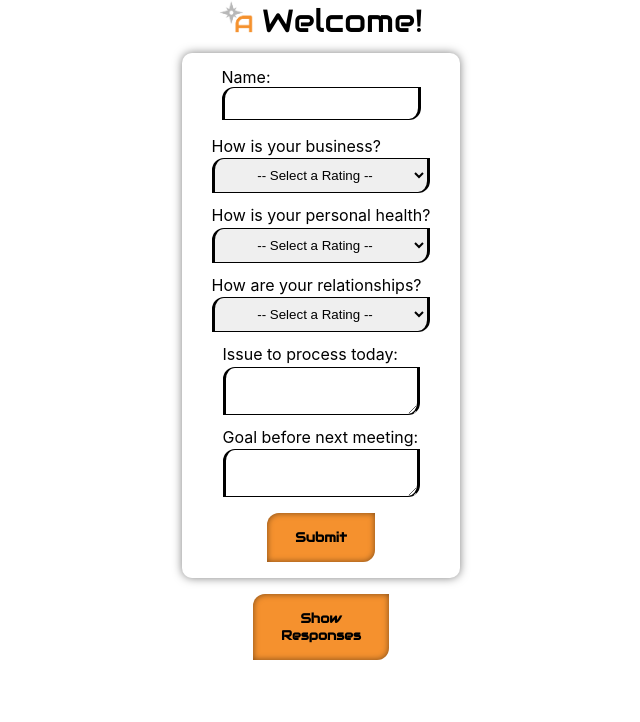
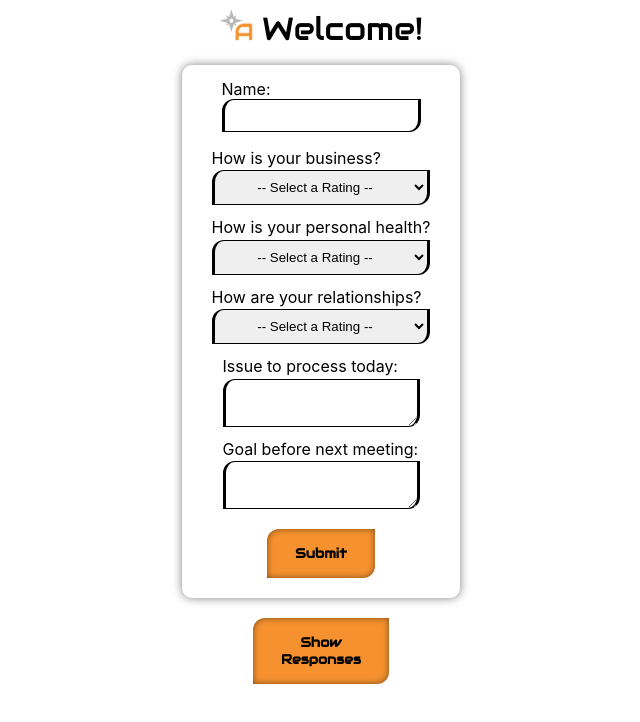
Before and after one commit to JosephMcGreene/meeting-sign-in, a React (Create React App) app: page / in a window 1280 px wide. Shown: the top 722 px of the page, without its empty margins (319-959 px from the left). Built offline with nearby package versions, Linux system fonts and the light colour scheme.

Commit message:
Adjust vertical margins

```diff
--- a/src/scss/modules/_general.scss
+++ b/src/scss/modules/_general.scss
@@ -19,6 +19,8 @@
 	display: flex;
 	align-items: flex-start;
 	justify-content: center;
+	margin-top: 0.5rem;
+	margin-bottom: 1rem;
 
 	.logo {
 		max-height: 2.25rem;
@@ -37,7 +39,7 @@
 .btn {
 	@include border;
 	width: min-content;
-	margin: 1rem auto;
+	margin: 1.25rem auto;
 	padding: 1rem 1.75rem;
 	background-color: $advizot-color;
 	border: none;
```
